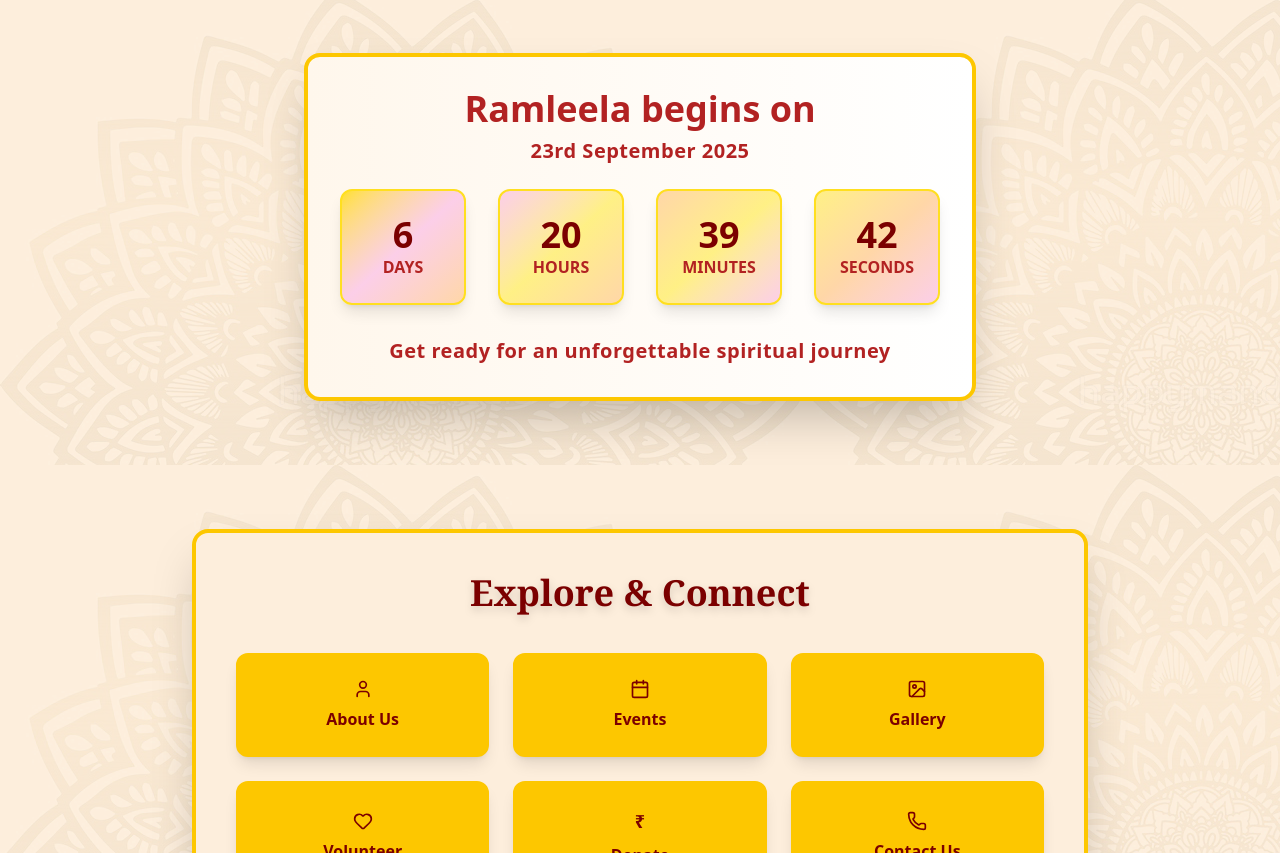
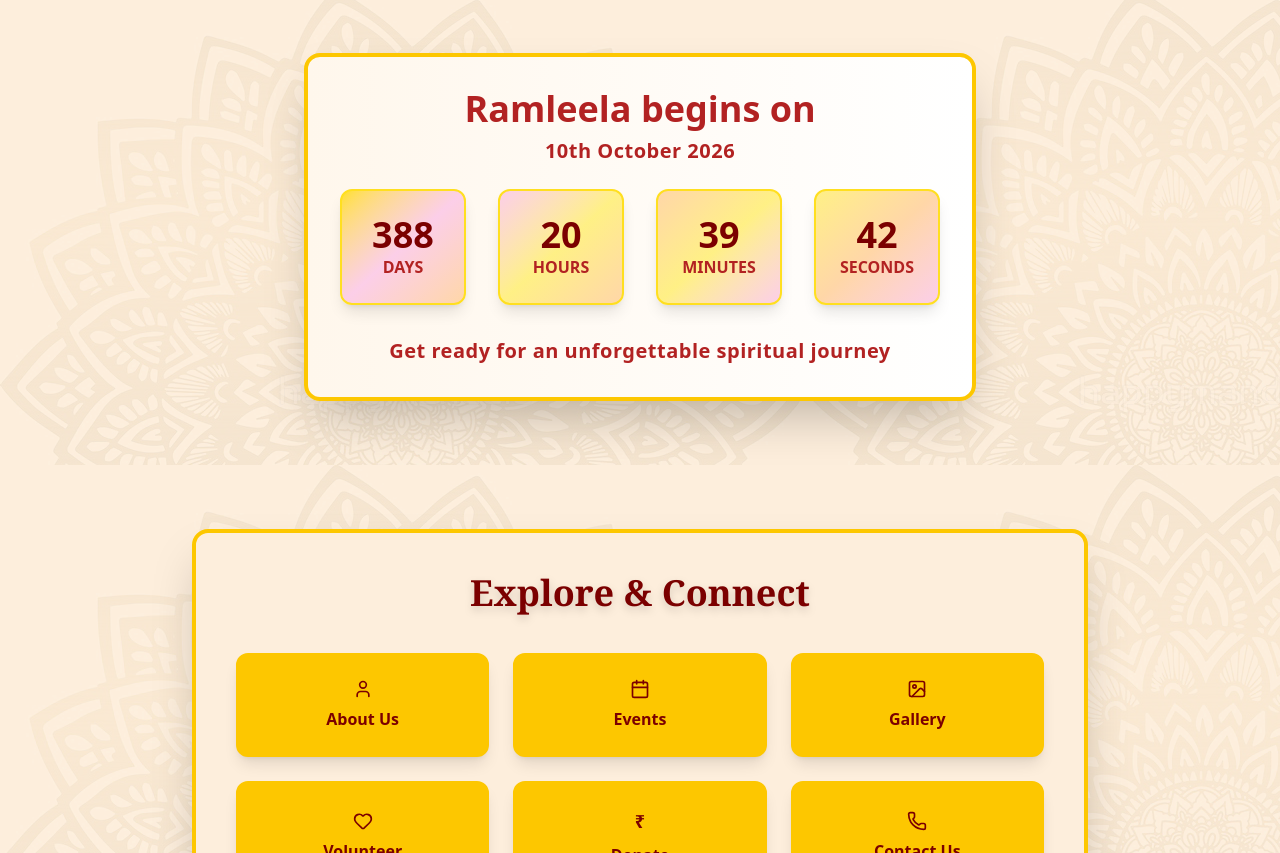
Before and after one commit to Mehhhhull/brothersramleela, a React (Vite) app: page / in a window 1280 px wide. Shown: the part 1720-2573 px from the top of the page. Built offline with nearby package versions, Linux system fonts and the light colour scheme.

Commit message:
Countdown

```diff
--- a/src/Pages/Home/Components/Countdown.jsx
+++ b/src/Pages/Home/Components/Countdown.jsx
@@ -1,8 +1,8 @@
 import { useEffect, useState } from "react";
 
 export default function Countdown() {
-  // Set countdown to 23rd September 2025 at midnight
-  const targetDate = new Date('2025-09-23T00:00:00').getTime();
+  // Set countdown to 10th October 2026 at midnight
+  const targetDate = new Date('2026-10-10T00:00:00').getTime();
   const [timeLeft, setTimeLeft] = useState(getTimeRemaining());
 
   function getTimeRemaining() {
@@ -38,17 +38,19 @@ export default function Countdown() {
     return () => clearInterval(interval);
   }, []);
 
-
   return (
-  <section className="relative overflow-hidden bg-[#FDEEDC] py-12 md:py-16 px-4 sm:px-6 text-center">
+    <section className="relative overflow-hidden bg-[#FDEEDC] py-12 md:py-16 px-4 sm:px-6 text-center">
       {/* Mandala Confetti Background behind all content */}
       <div className="absolute inset-0 w-full h-full bg-[url('/assets/mandala.png')] bg-repeat opacity-10 pointer-events-none z-0"></div>
-  <div className="relative z-10 max-w-2xl mx-auto bg-gradient-to-r from-[#fff7ec] to-[#fff] border-4 border-yellow-400 rounded-2xl shadow-2xl p-4 md:p-8">
+
+      <div className="relative z-10 max-w-2xl mx-auto bg-gradient-to-r from-[#fff7ec] to-[#fff] border-4 border-yellow-400 rounded-2xl shadow-2xl p-4 md:p-8">
         {/* Title */}
         <h2 className="text-2xl sm:text-3xl md:text-4xl font-extrabold text-[#B22222]">
           Ramleela begins on
         </h2>
-  <p className="text-[#B22222] mt-2 mb-6 text-lg sm:text-xl font-bold tracking-wide">23rd September 2025</p>
+        <p className="text-[#B22222] mt-2 mb-6 text-lg sm:text-xl font-bold tracking-wide">
+          10th October 2026
+        </p>
 
         {/* Countdown - clean vibrant cards */}
         <div className="grid grid-cols-2 md:grid-cols-4 gap-4 md:gap-8 mb-8">
@@ -79,8 +81,7 @@ export default function Countdown() {
         </div>
 
         {/* Footer text */}
-        <p className="text-[#B22222]
-         text-base sm:text-lg md:text-xl font-semibold tracking-wide">
+        <p className="text-[#B22222] text-base sm:text-lg md:text-xl font-semibold tracking-wide">
           Get ready for an unforgettable spiritual journey
         </p>
       </div>
```
